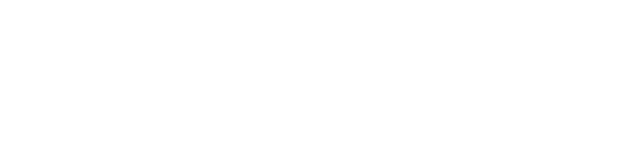
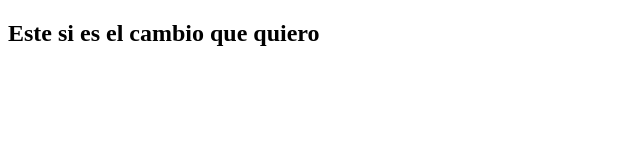
Before and after one commit to Han253/prueba_web, a plain HTML site: page index.html in a window 1280 px wide. Shown: the whole page, without its empty margins (0-640 px from the left). Drawn offline with Linux system fonts and the light colour scheme.

Commit message:
add index style and changes

```diff
--- a/index.html
+++ b/index.html
@@ -7,6 +7,7 @@
     <title>Prueba</title>
 </head>
 <body>
+    <h2>Este si es el cambio que quiero</h2>
 
 </body>
 </html>
```
Also changed, not shown: index.css (added).
